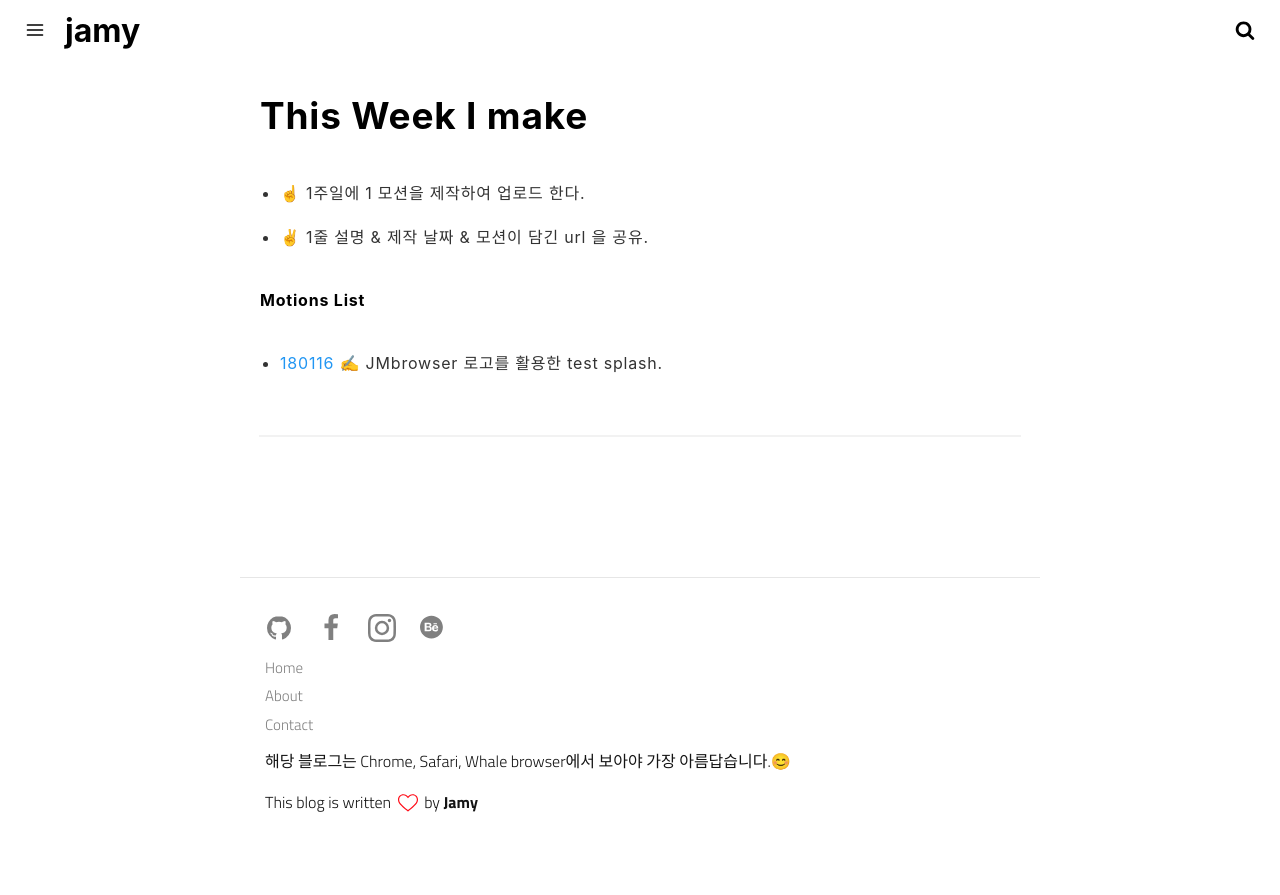
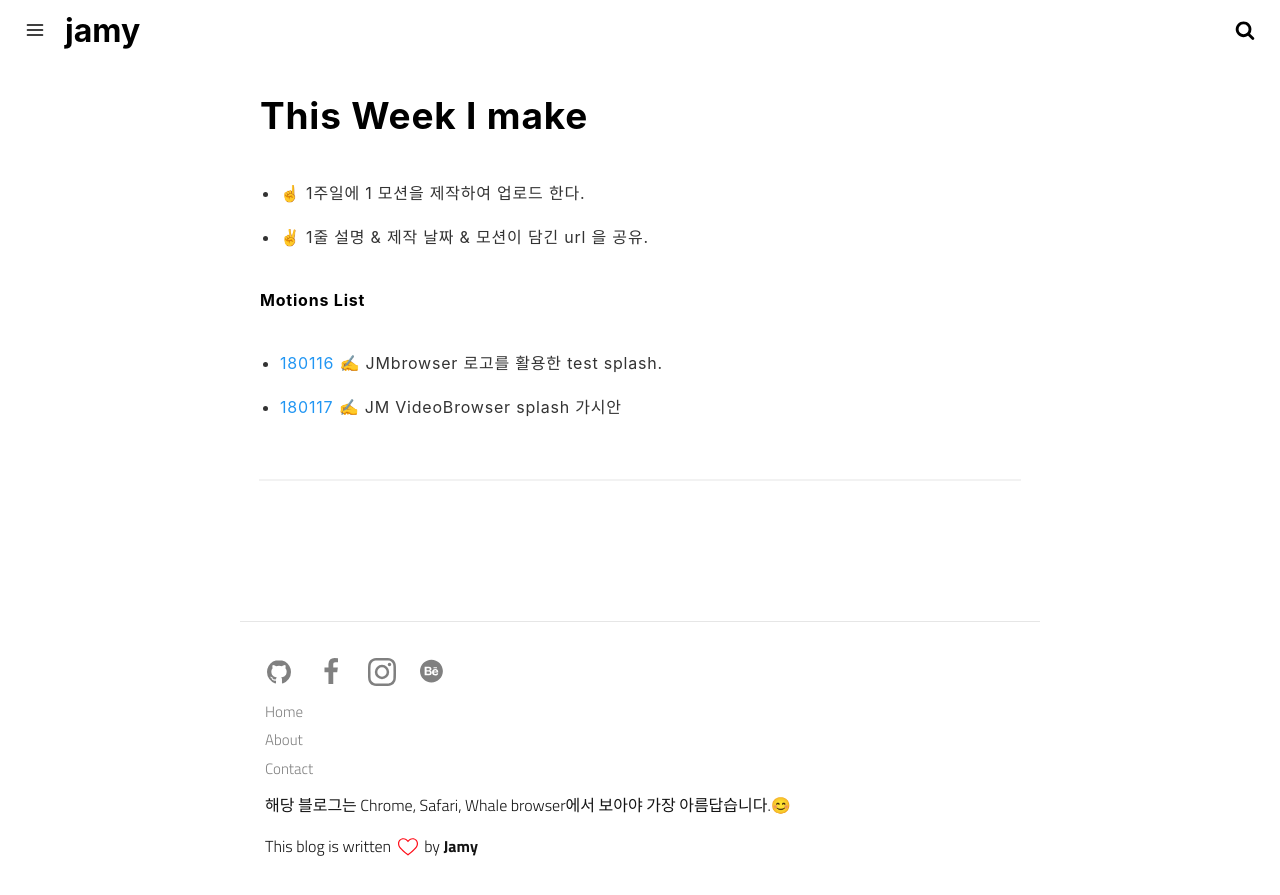
Before and after one commit to crazyjamy/crazyjamy.github.io, a Jekyll site: the page built from motions.md, in a window 1280 px wide. Shown: the top 895 px of the page. Built offline with Jekyll 4.4.1, drawn with Linux system fonts in a browser that asks for light colours.

Commit message:
Update motions.md

```diff
--- a/motions.md
+++ b/motions.md
@@ -22,6 +22,6 @@ permalink: /motions/
 #### Motions List
 
 + [180116](https://crazyjamy.github.io/assets/html/jmdemo1a) ✍️ JMbrowser 로고를 활용한 test splash.
-
++ [180117](https://crazyjamy.github.io/assets/html/videodemo1a.html) ✍️ JM VideoBrowser splash 가시안
 
 ***
```
